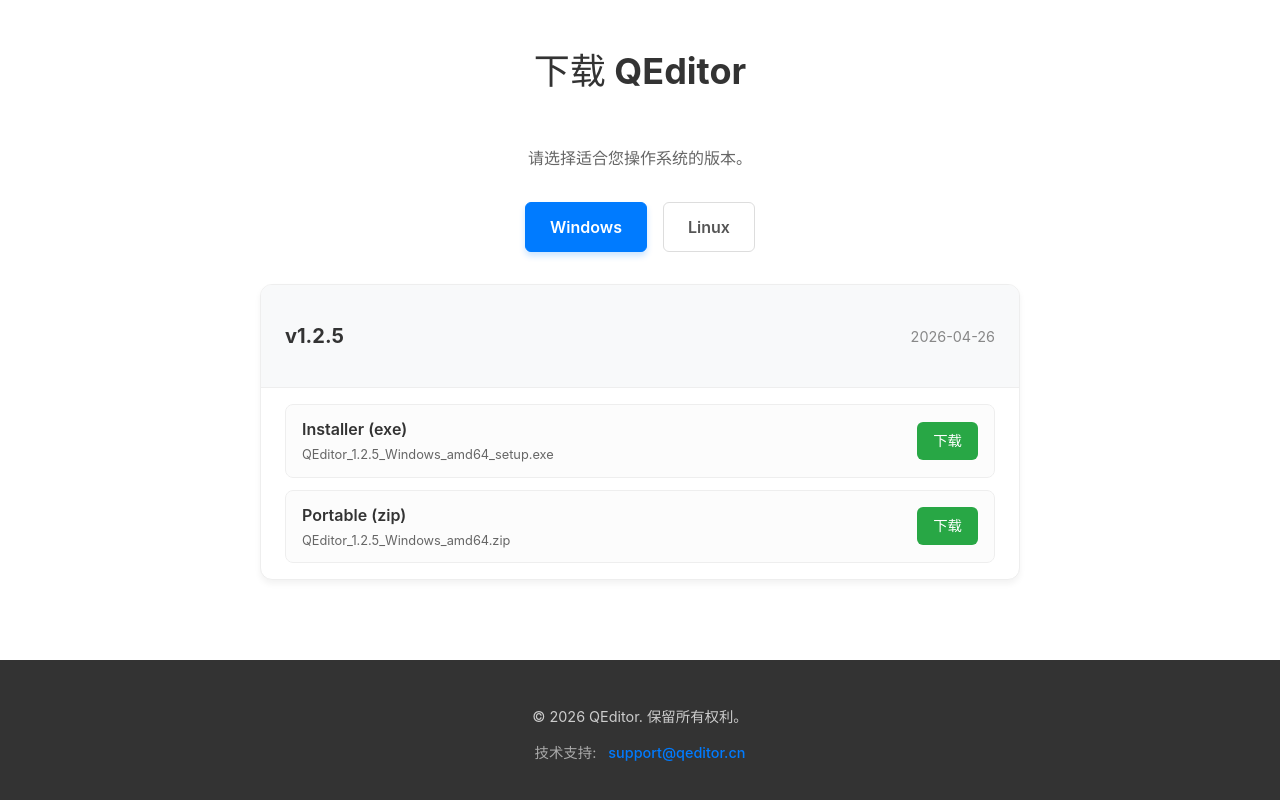
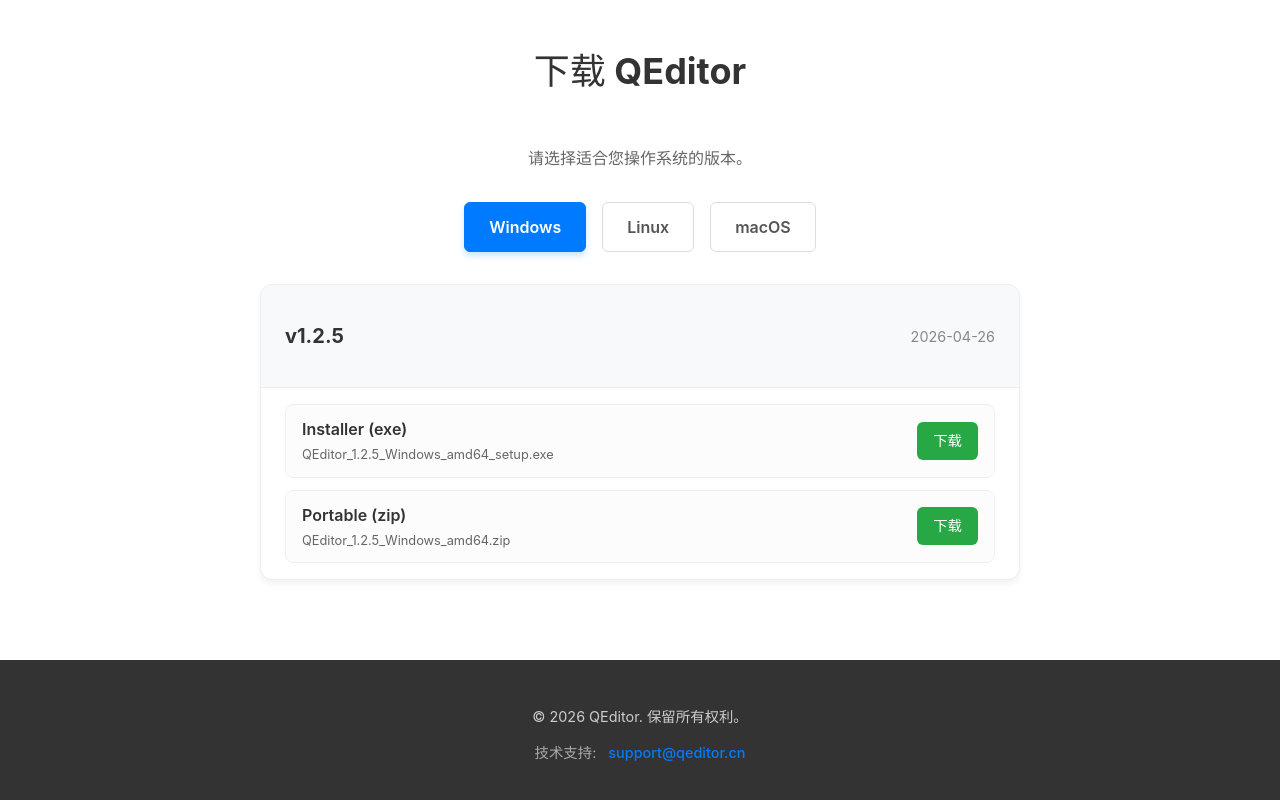
Before and after one commit to zqhcoding/cf_qeditor, a React (Vite) app: page / in a window 1280 px wide. Shown: the part 2158-2958 px from the top of the page. Built offline with nearby package versions, Linux system fonts and the light colour scheme.

Commit message:
feat: add macOS tab with placeholder message

```diff
--- a/src/components/Download.css
+++ b/src/components/Download.css
@@ -124,6 +124,14 @@
   background: #218838;
 }
 
+.placeholder-message {
+  text-align: center;
+  color: #888;
+  padding: 3rem 2rem;
+  font-size: 1rem;
+  line-height: 1.6;
+}
+
 .note {
   font-size: 0.9rem;
   color: #888;
--- a/src/components/Download.jsx
+++ b/src/components/Download.jsx
@@ -25,6 +25,12 @@ const Download = ({ content, lang }) => {
           >
             Linux
           </button>
+          <button
+            className={`tab-btn ${activeOS === 'mac' ? 'active' : ''}`}
+            onClick={() => setActiveOS('mac')}
+          >
+            macOS
+          </button>
         </div>
 
         <div className="download-card">
@@ -34,7 +40,12 @@ const Download = ({ content, lang }) => {
           </div>
 
           <div className="file-list">
-            {release[activeOS].map((file, idx) => (
+            {activeOS === 'mac' && release.mac?.placeholder ? (
+              <div className="placeholder-message">
+                {release.mac.message[lang]}
+              </div>
+            ) : (
+              release[activeOS].map((file, idx) => (
                 <div key={idx} className="file-item">
                   <div className="file-info">
                     <span className="file-type">{file.type}</span>
@@ -44,7 +55,8 @@ const Download = ({ content, lang }) => {
                     {content[lang].download.download_btn}
                   </a>
                 </div>
-            ))}
+              ))
+            )}
           </div>
         </div>
 
--- a/src/data.js
+++ b/src/data.js
@@ -244,6 +244,7 @@ export const content = {
       subtitle: "Choose the version for your operating system.",
       windows: "Windows",
       linux: "Linux",
+      mac: "macOS",
       version_label: "Version",
       size: "Size",
       date: "Date",
@@ -500,6 +501,7 @@ export const content = {
       subtitle: "请选择适合您操作系统的版本。",
       windows: "Windows",
       linux: "Linux",
+      mac: "macOS",
       version_label: "版本",
       size: "大小",
       date: "日期",
@@ -546,6 +548,13 @@ export const downloads = {
         type: "Portable (zip)",
       },
     ],
+    mac: {
+      placeholder: true,
+      message: {
+        en: "macOS version not yet available. Please contact us for custom build if needed.",
+        zh: "macOS 版本暂未提供，如有需求请联系我们获取定制构建。"
+      }
+    }
   },
   v1_1_2: {
     version: "v1.1.2",
@@ -579,6 +588,13 @@ export const downloads = {
         type: "Portable (zip)",
       },
     ],
+    mac: {
+      placeholder: true,
+      message: {
+        en: "macOS version not yet available. Please contact us for custom build if needed.",
+        zh: "macOS 版本暂未提供，如有需求请联系我们获取定制构建。"
+      }
+    }
   },
   v1_0_0: {
     version: "v1.0.0",
@@ -612,6 +628,13 @@ export const downloads = {
         type: "Portable (zip)",
       },
     ],
+    mac: {
+      placeholder: true,
+      message: {
+        en: "macOS version not yet available. Please contact us for custom build if needed.",
+        zh: "macOS 版本暂未提供，如有需求请联系我们获取定制构建。"
+      }
+    }
   },
 };
 
```
Lines whose indentation alone changed are shown as unchanged.
